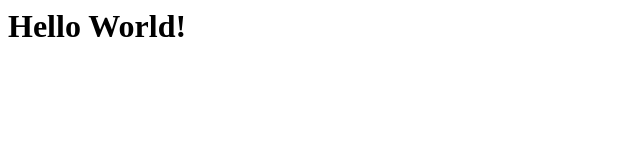
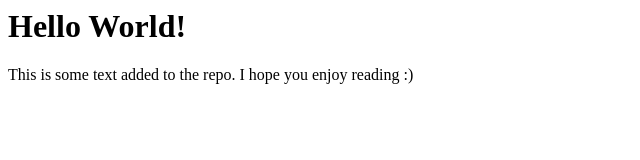
Before and after one commit to Mokki78/actions-new, a plain HTML site: page index.html in a window 1280 px wide. Shown: the whole page, without its empty margins (0-640 px from the left). Drawn offline with Linux system fonts and the light colour scheme.

Commit message:
extra text in index

```diff
--- a/index.html
+++ b/index.html
@@ -7,5 +7,9 @@
 <body>
     <h1>Hello World!</h1>
 </body>
+<div>
+    <p>This is some text added to the repo. I hope you enjoy reading :)
+    </p>
+</div>
 
 </html>
```
